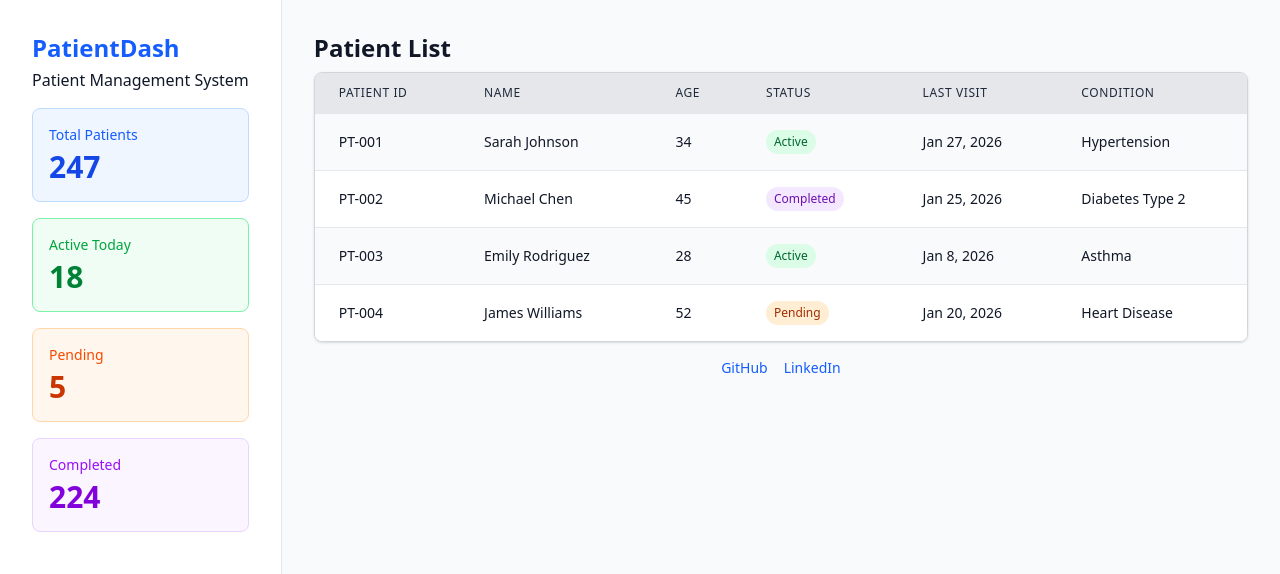
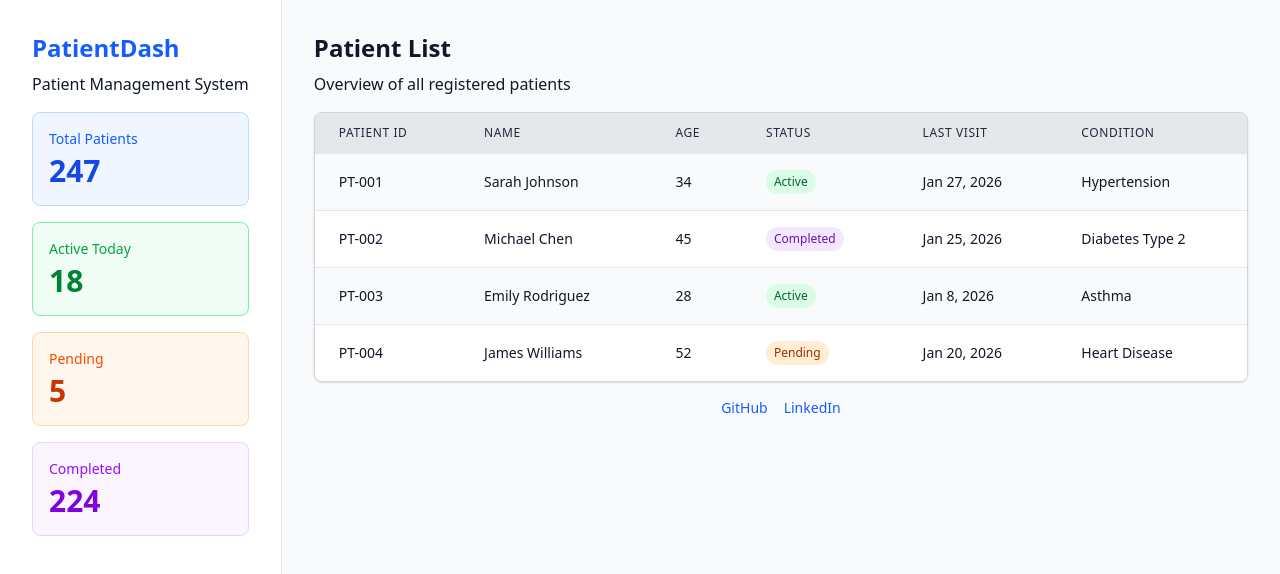
Before and after one commit to kizuyoko/patientdash, a React (Vite) app: page / in a window 1280 px wide. Shown: the top 574 px of the page. Built offline with nearby package versions, Linux system fonts and the light colour scheme.

Commit message:
Small style

```diff
--- a/src/App.tsx
+++ b/src/App.tsx
@@ -2,6 +2,7 @@ import PatientTable from './components/PatientTable';
 import Sidebar from './components/Sidebar';
 import Footer from './components/Footer';
 import Heading from './components/ui/Heading';
+import Paragraph from './components/ui/Paragraph';
 
 function App() {
 
@@ -10,6 +11,7 @@ function App() {
       <Sidebar />
       <main>
         <Heading>Patient List</Heading>
+        <Paragraph>Overview of all registered patients</Paragraph>
         <PatientTable />
         <Footer />
       </main>
--- a/src/index.css
+++ b/src/index.css
@@ -10,7 +10,7 @@
     }
 
     h1 {
-        @apply text-2xl font-bold text-blue-600 mb-1;
+        @apply text-2xl font-bold text-blue-600 mb-2;
     }
 
     h2 {
@@ -83,7 +83,7 @@
     table {
         border-collapse: separate;
         border-spacing: 0;
-        @apply rounded-lg shadow-sm border border-gray-300 overflow-hidden min-w-full;
+        @apply rounded-lg shadow-sm border border-gray-300 overflow-hidden min-w-full mt-4;
     }
     table thead {
         @apply bg-gray-200 border-b border-gray-400;
```
